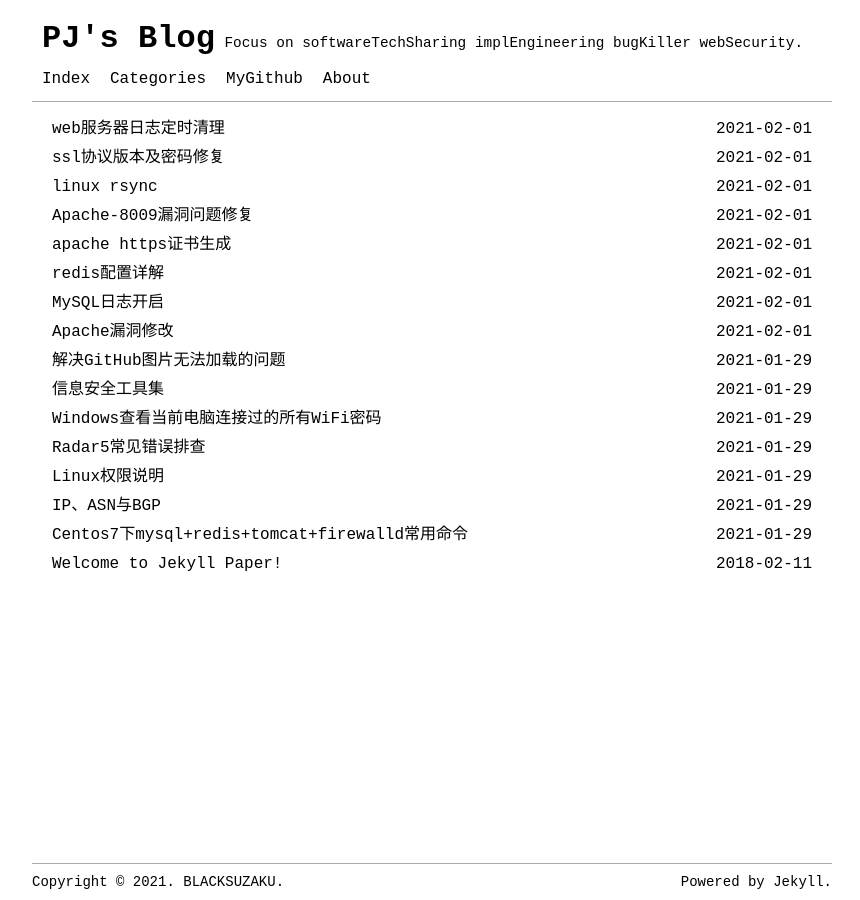
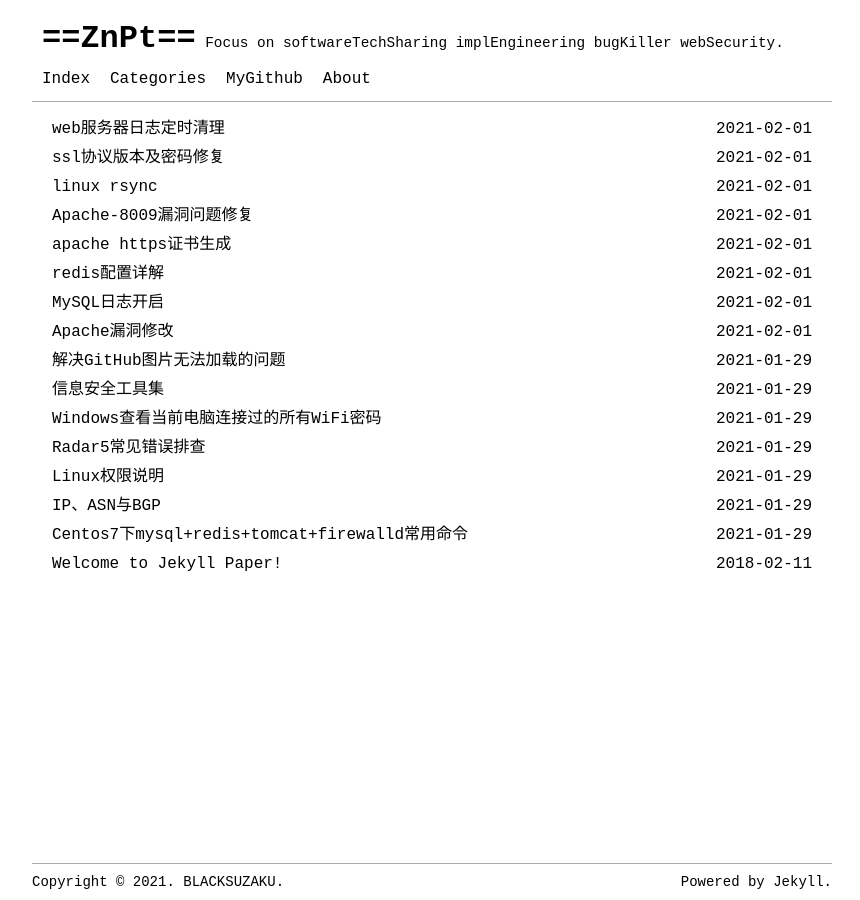
Before and after one commit to 2hux1nb0/2hux1nb0.github.io, a Jekyll site: the page built from index.html, in a window 1280 px wide. Shown: the whole page, without its empty margins (208-1068 px from the left). Built offline with Jekyll 4.4.1, drawn with Linux system fonts in a browser that asks for light colours; the list of posts is cut into pages by our own code.

Commit message:
Update _config.yml

```diff
--- a/_config.yml
+++ b/_config.yml
@@ -2,7 +2,7 @@
 #
 # This is the configuration file for your blog, please change these items after forked.
 
-title: PJ's Blog
+title: ==ZnPt==
 email: 1321376990@qq.com
 name: Piter Ju
 description: >- # this means to ignore newlines until "baseurl:"
```
